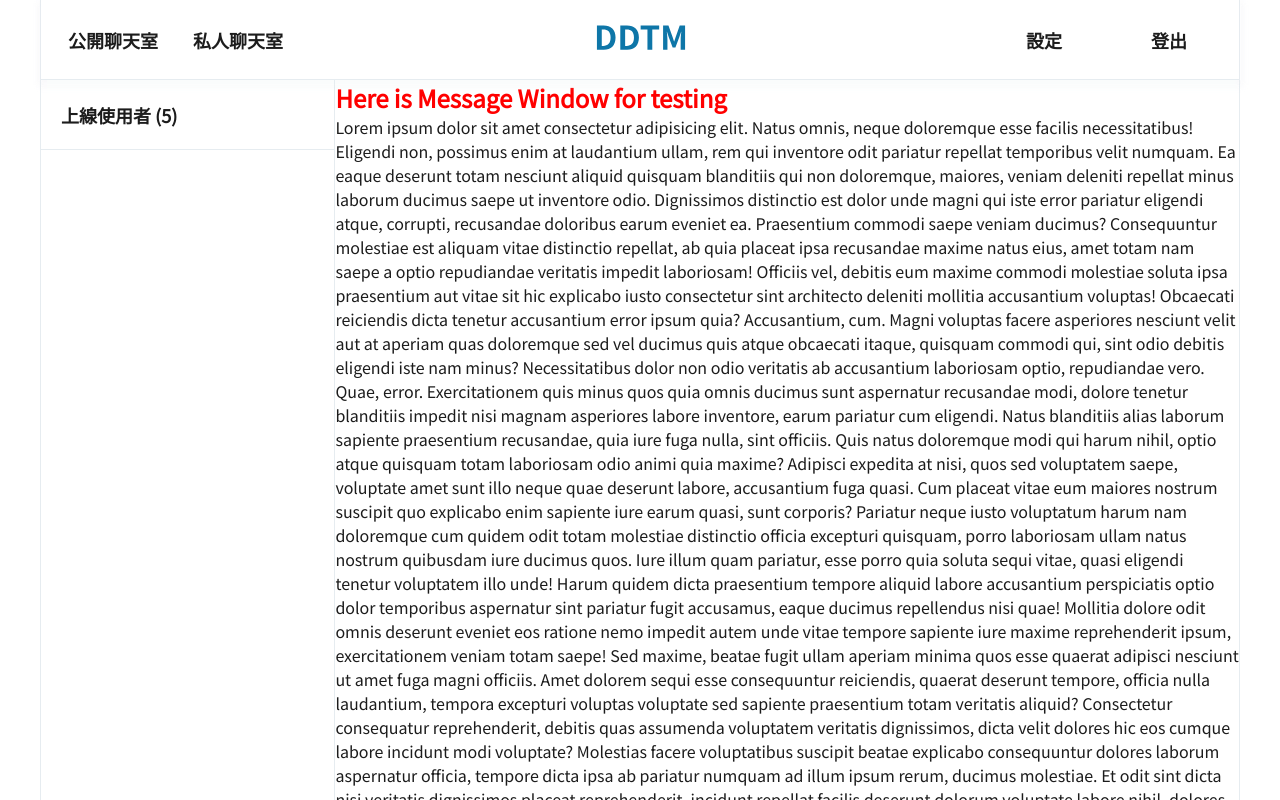
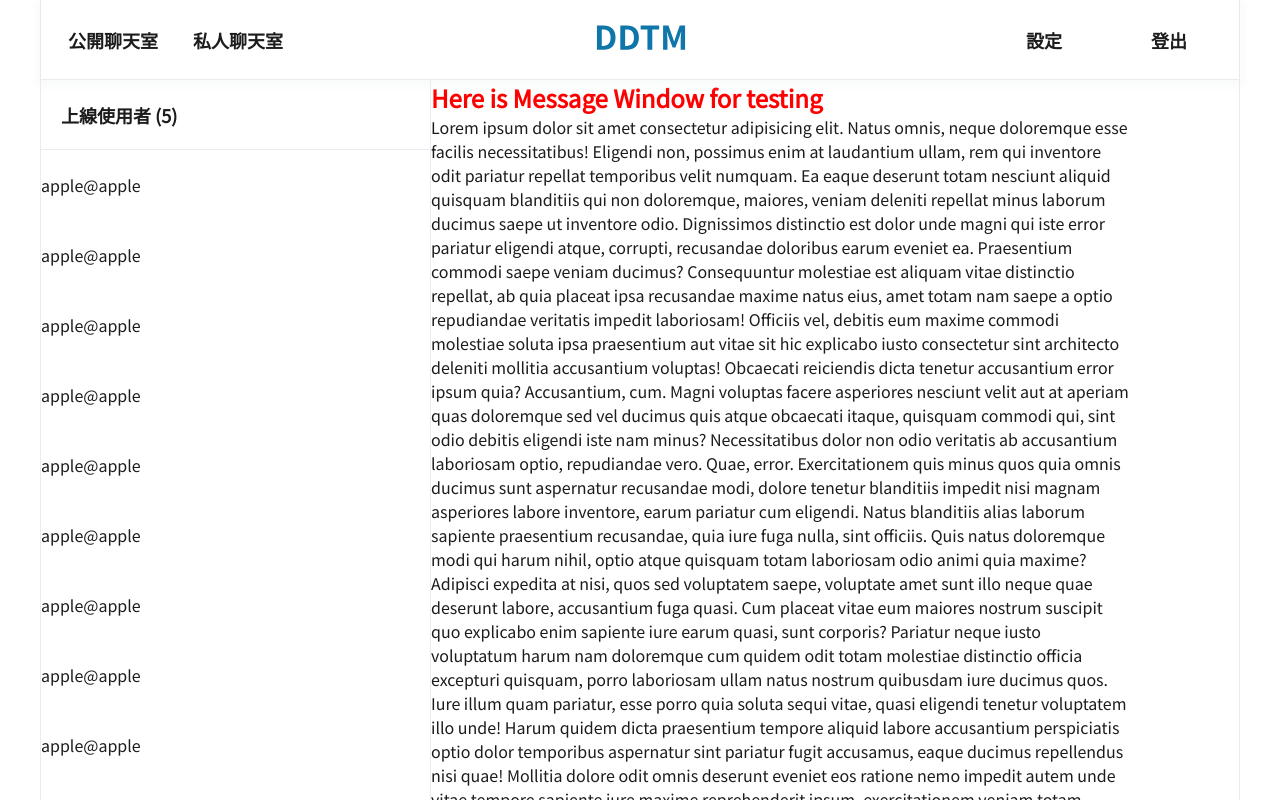
Before and after one commit to DollyChen-CYC/Chatroom-Frontend, a React (Create React App) app: page / in a window 1280 px wide. Built offline with nearby package versions, Linux system fonts and the light colour scheme.

Commit message:
feat. right & left container adjust

```diff
--- a/src/components/OnlineUserList.js
+++ b/src/components/OnlineUserList.js
@@ -10,6 +10,68 @@ const OnlineUserList = () => {
       <div className="list__users">
         <div className="list__users__card">
           <div className="avatar"></div>
+          <div className="name">apple</div>
+          <div className="account">@apple</div>
+        </div>
+        <div className="list__users__card">
+          <div className="avatar"></div>
+          <div className="name">apple</div>
+          <div className="account">@apple</div>
+        </div>
+        <div className="list__users__card">
+          <div className="avatar"></div>
+          <div className="name">apple</div>
+          <div className="account">@apple</div>
+        </div>
+        <div className="list__users__card">
+          <div className="avatar"></div>
+          <div className="name">apple</div>
+          <div className="account">@apple</div>
+        </div>
+        <div className="list__users__card">
+          <div className="avatar"></div>
+          <div className="name">apple</div>
+          <div className="account">@apple</div>
+        </div>
+        <div className="list__users__card">
+          <div className="avatar"></div>
+          <div className="name">apple</div>
+          <div className="account">@apple</div>
+        </div>
+        <div className="list__users__card">
+          <div className="avatar"></div>
+          <div className="name">apple</div>
+          <div className="account">@apple</div>
+        </div>
+        <div className="list__users__card">
+          <div className="avatar"></div>
+          <div className="name">apple</div>
+          <div className="account">@apple</div>
+        </div>
+        <div className="list__users__card">
+          <div className="avatar"></div>
+          <div className="name">apple</div>
+          <div className="account">@apple</div>
+        </div>
+        <div className="list__users__card">
+          <div className="avatar"></div>
+          <div className="name">apple</div>
+          <div className="account">@apple</div>
+        </div>
+        <div className="list__users__card">
+          <div className="avatar"></div>
+          <div className="name">apple</div>
+          <div className="account">@apple</div>
+        </div>
+        <div className="list__users__card">
+          <div className="avatar"></div>
+          <div className="name">apple</div>
+          <div className="account">@apple</div>
+        </div>
+        <div className="list__users__card">
+          <div className="avatar"></div>
+          <div className="name">apple</div>
+          <div className="account">@apple</div>
         </div>
       </div>
     </div>
--- a/src/stylesheets/_basic.scss
+++ b/src/stylesheets/_basic.scss
@@ -42,7 +42,6 @@ body {
       @extend %hidden-scrollbar-setting;
       @include pc-media {
         display: unset;
-        // min-width: 200px;
         width: 390px;
         flex-shrink: 1;
       }
@@ -53,9 +52,8 @@ body {
       overflow-y: auto;
       @extend %hidden-scrollbar-setting;
       @include pc-media {
-        min-width: 680px;
+        max-width: 700px;
         flex-grow: 1;
-        flex-shrink: 1;
       }
     }
   }
--- a/src/stylesheets/_publicChatroom.scss
+++ b/src/stylesheets/_publicChatroom.scss
@@ -1,12 +1,25 @@
 // online User List
 
 .list {
+  width: 100%;
   &__title {
     height: 70px;
-    width: 100%;
+
     padding: 0 20px;
     text-align: start;
     line-height: 70px;
     border-bottom: 1px solid $border-gray;
   }
+
+  &__users {
+    display: flex;
+    flex-direction: column;
+
+    &__card {
+      display: flex;
+      height: 70px;
+
+      align-items: center;
+    }
+  }
 }
```
